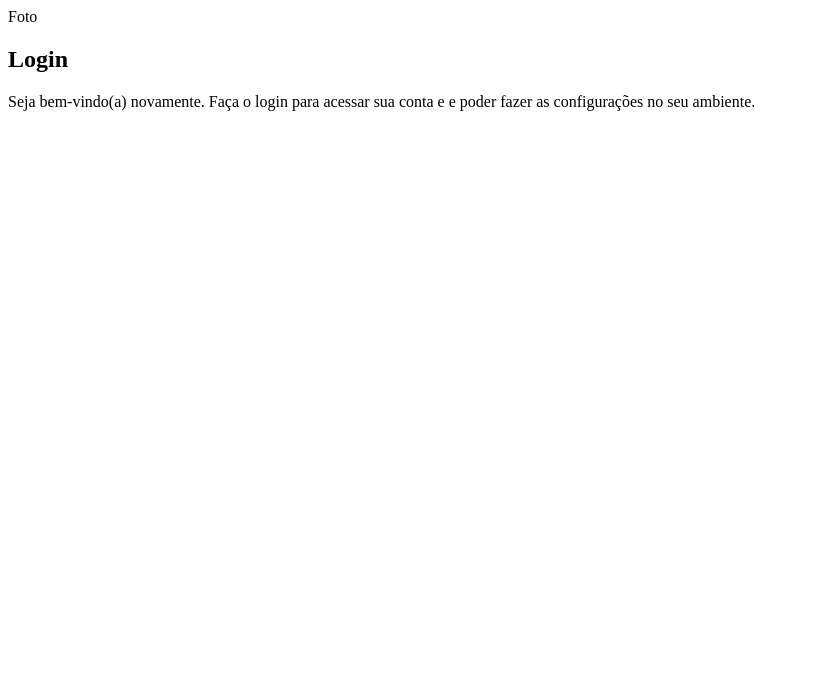
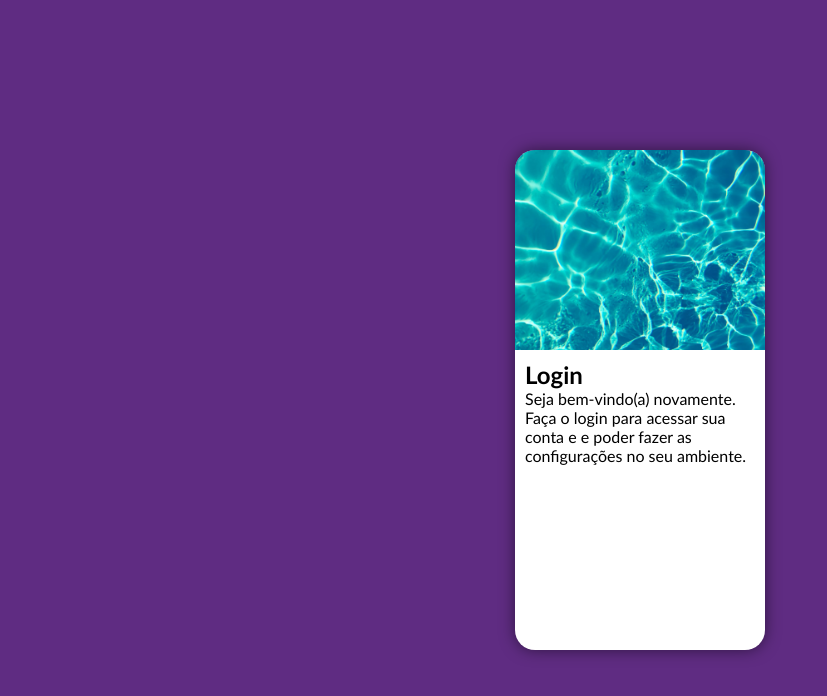
Before and after one commit to nathcodeboss/projeto-login, a plain HTML site: page index.html in a window 1280 px wide. Shown: the whole page, without its empty margins (0-827 px from the left). Drawn offline with Linux system fonts and the light colour scheme.

Commit message:
Atualização

```diff
--- a/estilos/style.css
+++ b/estilos/style.css
@@ -1,2 +1,47 @@
 @charset "utf-8";
 /* CSS Document */
+
+/*
+PALETA DE CORES
+Verde: #49a09d
+Lilás: #5f2c82
+*/
+* {
+font-family:"Trebuchet MS", Arial, Helvetica, sans-serif;
+margin:0px;
+padding:0px;
+box-sizing:border-box;
+}
+body, html {
+	background-color:#5f2c82;
+	height:100vh;
+	width:100vw;
+}
+main {
+	position:relative;
+	height:100vh;
+	width:100vw;
+}
+section#login {
+	position:absolute;
+	top:50%;
+	left:50%;
+	transform:translate(-50%,-50%);
+	overflow:hidden;
+
+	background-color:white;
+	height:500px;
+	width:250px;
+	border-radius:20px;
+	box-shadow:0px 0px 15px rgba(0,0,0,0.500);
+}
+section#login > div#imagem {
+	display:block;
+	background:#5f2c82 url(../imagens/imagem-agua.jpg) no-repeat;
+	background-size:cover;
+	height:200px;
+}
+section#login > div#formulario {
+	display:block;
+	padding:10px;
+}
--- a/index.html
+++ b/index.html
@@ -10,7 +10,6 @@
 <main>
 <section id="login">
 <div id="imagem">
-Foto
 </div>
 <div id="formulario">
 <h1>Login</h1>
```
